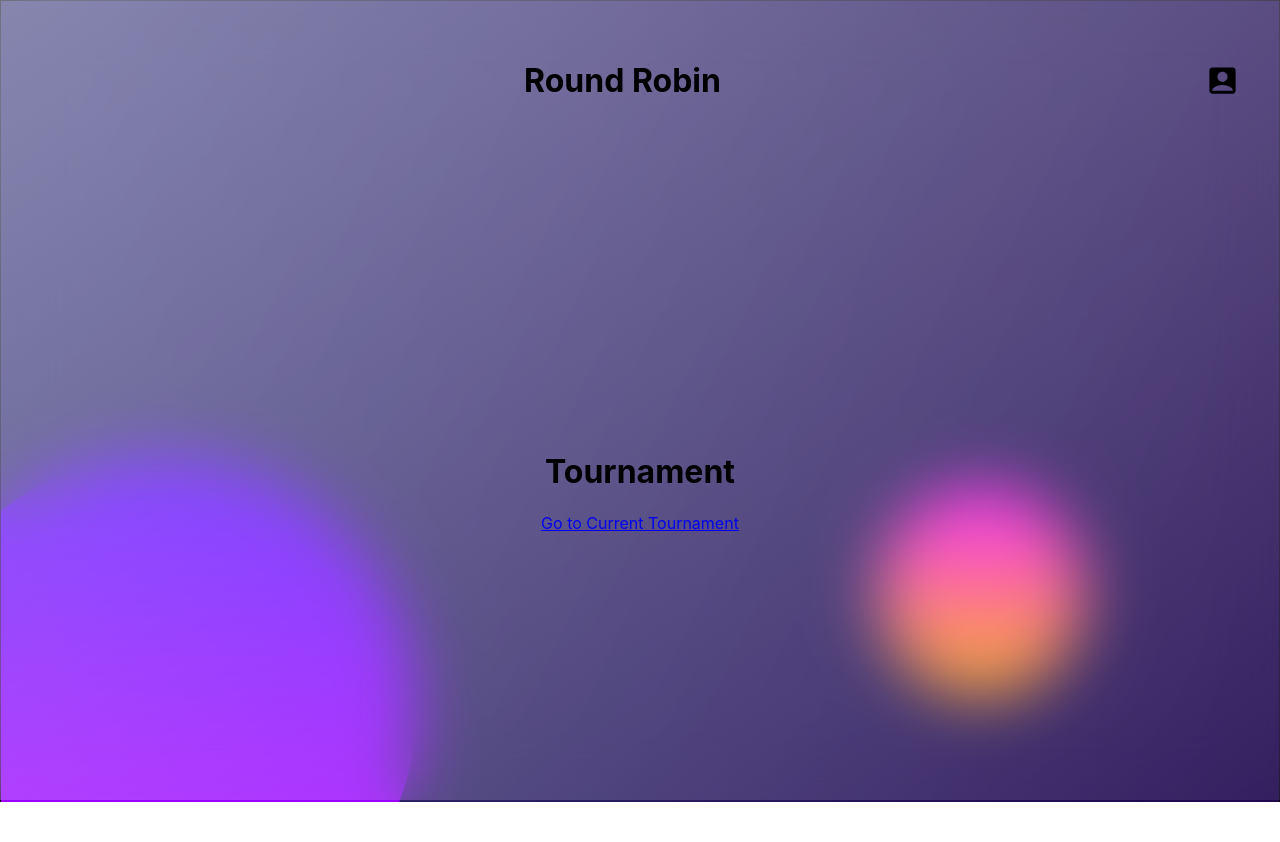
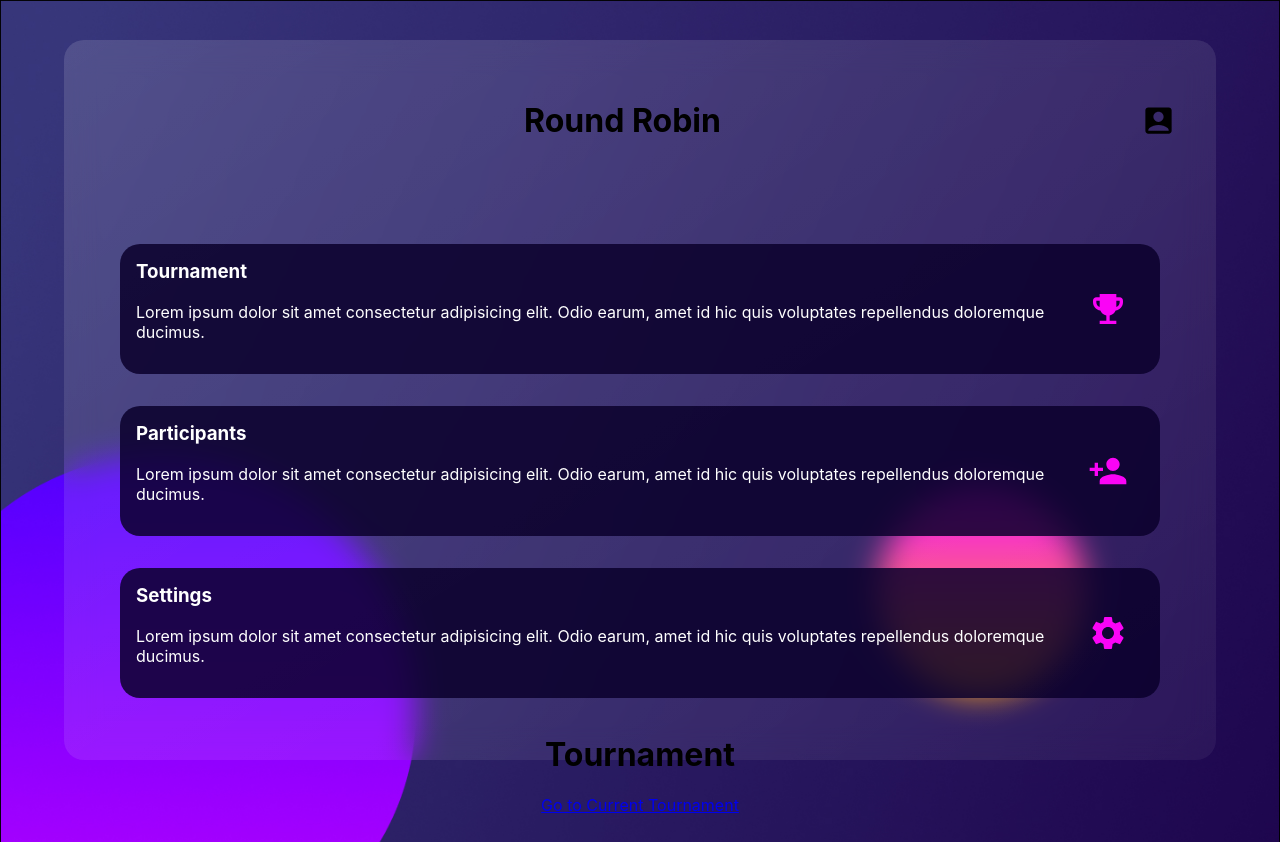
Before and after one commit to olofWallgren/RoundRobinApp, a React (Create React App) app: page /create-tournament in a window 1280 px wide. Before the commit the page ends 802 px from the top, so only its background shows below. Built offline with nearby package versions, Linux system fonts and the light colour scheme.

Commit message:
add section style

```diff
--- a/src/index.css
+++ b/src/index.css
@@ -22,15 +22,16 @@ html {
 }
 
 body {
-  height: 100%;
-  width: 100%;
+  height: 90%;
+  width: 90%;
+  border-radius: 20px;
   margin: 0;
   background: linear-gradient(
     to right bottom,
-    rgba(255, 255, 255, 0.4),
-    rgba(255, 255, 255, 0.1)
+    rgba(255, 255, 255, 0.137),
+    rgba(255, 255, 255, 0.055)
   );
-  backdrop-filter: blur(2rem);
+  backdrop-filter: blur(1rem);
   font-family: -apple-system, BlinkMacSystemFont, "Segoe UI", "Roboto", "Oxygen",
     "Ubuntu", "Cantarell", "Fira Sans", "Droid Sans", "Helvetica Neue",
     sans-serif;
--- /dev/null
+++ b/src/layout/section.css
@@ -0,0 +1,23 @@
+.section {
+  background-color: rgba(11, 0, 44, 0.85);
+  color: white;
+  margin: 1rem;
+  padding: 1rem;
+  border-radius: 20px;
+  display: flex;
+  flex-direction: row;
+}
+@media screen and (max-width: 700px) {
+  .section {
+    font-size: 14px;
+    margin: 0.5rem;
+    padding: 0.5rem;
+  }
+}
+@media screen and (max-width: 600px) {
+  .section {
+    font-size: 12px;
+    margin: 0.5rem;
+    padding: 0.5rem;
+  }
+}
--- a/src/routes/home/index.tsx
+++ b/src/routes/home/index.tsx
@@ -23,17 +23,18 @@ const Home = () => {
 
   return (
     <div className="container">
-      <div className="fatFox">
-
-      </div>
-        <FoxButton
-          height="3rem"
-          width="15rem"
-          onClick={()=> console.log("Klicketiklack")}
-          children ="NEW TOURNAMENT"
-        />
+      <div className="fatFox"></div>
+      <FoxButton
+        height="3rem"
+        width="15rem"
+        onClick={() => console.log("Klicketiklack")}
+        children="NEW TOURNAMENT"
+      />
       <div>
-        <Button variant="text">Old tournaments</Button>
+        {/* <Button variant="text">Old tournaments</Button> */}
+        <Link style={{ color: "white" }} to="/create-tournament">
+          Tournament view
+        </Link>
       </div>
     </div>
   );
--- a/src/routes/tournament/index.tsx
+++ b/src/routes/tournament/index.tsx
@@ -1,12 +1,72 @@
 import * as React from "react";
 import "../../layout/container.css";
-import { Link } from 'react-router-dom';
+import "../../layout/section.css";
+import { Link } from "react-router-dom";
+import PersonAddIcon from "@mui/icons-material/PersonAdd";
+import EmojiEventsIcon from "@mui/icons-material/EmojiEvents";
+import SettingsIcon from "@mui/icons-material/Settings";
+import { useState } from "react";
 
-const Tournament = () => (
-  <div className="container">
-    <h1>Tournament</h1>
-    <Link to="/current-tournament/round">Go to Current Tournament</Link>
-  </div>
-);
+const Tournament = () => {
+  const [isInput, setIsInput] = useState(false);
+  const showInputHandler = () => {
+    setIsInput(isInput ? false : true);
+  };
+  return (
+    <div className="container">
+      <div className="section">
+        <div>
+          <h3 style={{ marginTop: "0" }}>Tournament</h3>
+          {!isInput ? (
+            <div>
+              <p>
+                Lorem ipsum dolor sit amet consectetur adipisicing elit. Odio
+                earum, amet id hic quis voluptates repellendus doloremque
+                ducimus.
+              </p>
+            </div>
+          ) : (
+            <input type="text" />
+          )}
+        </div>
+        <div
+          onClick={() => showInputHandler()}
+          style={{ padding: "1rem", display: "flex", alignItems: "center" }}
+        >
+          <EmojiEventsIcon sx={{ fontSize: 40 }} style={{ color: "FA04F6" }} />
+        </div>
+      </div>
+
+      <div className="section">
+        <div>
+          <h3 style={{ marginTop: "0" }}>Participants</h3>
+          <p>
+            Lorem ipsum dolor sit amet consectetur adipisicing elit. Odio earum,
+            amet id hic quis voluptates repellendus doloremque ducimus.
+          </p>
+        </div>
+        <div style={{ padding: "1rem", display: "flex", alignItems: "center" }}>
+          <PersonAddIcon sx={{ fontSize: 40 }} style={{ color: "FA04F6" }} />
+        </div>
+      </div>
+
+      <div className="section">
+        <div>
+          <h3 style={{ marginTop: "0" }}>Settings</h3>
+          <p>
+            Lorem ipsum dolor sit amet consectetur adipisicing elit. Odio earum,
+            amet id hic quis voluptates repellendus doloremque ducimus.
+          </p>
+        </div>
+        <div style={{ padding: "1rem", display: "flex", alignItems: "center" }}>
+          <SettingsIcon sx={{ fontSize: 40 }} style={{ color: "FA04F6" }} />
+        </div>
+      </div>
+
+      <h1>Tournament</h1>
+      <Link to="/current-tournament/round">Go to Current Tournament</Link>
+    </div>
+  );
+};
 
 export default Tournament;
```
Also changed, not shown: 1 other file (tests, documents, lock files or other folders).
